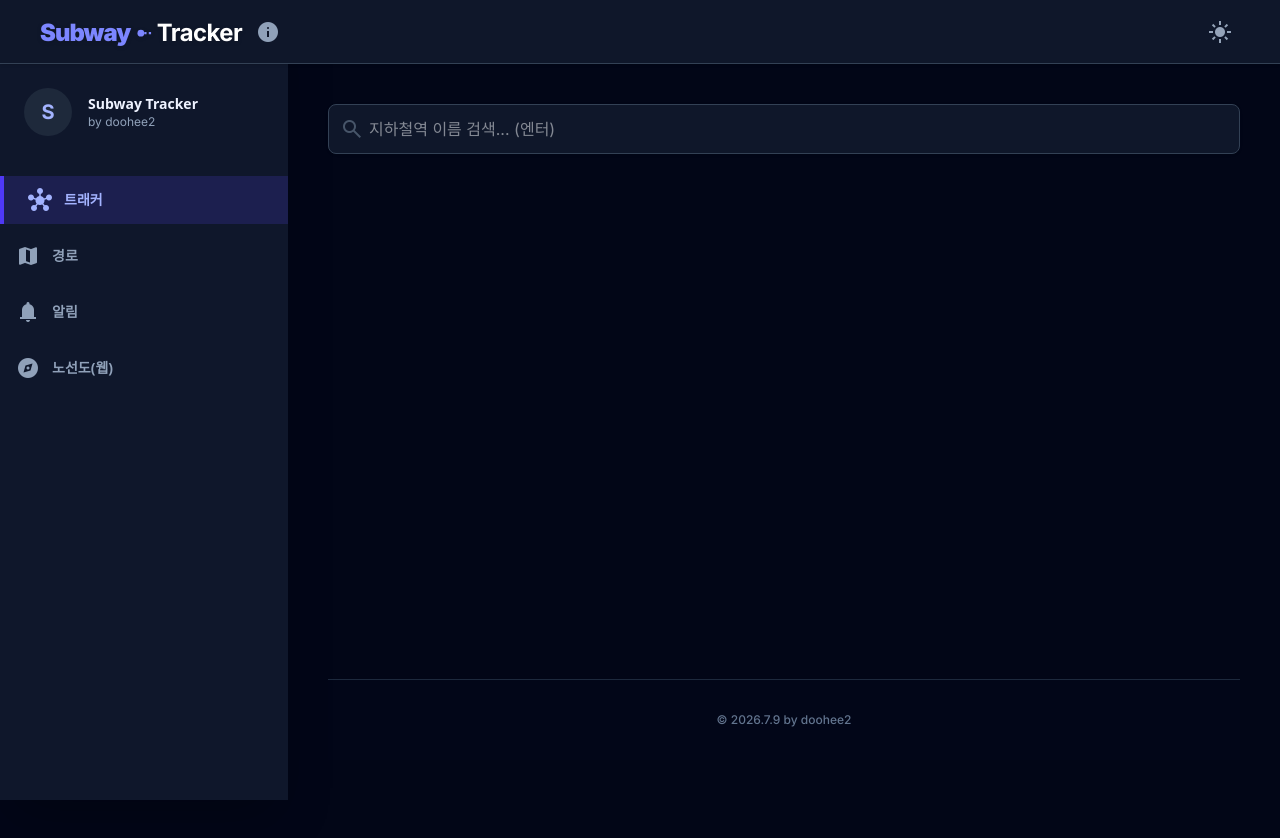
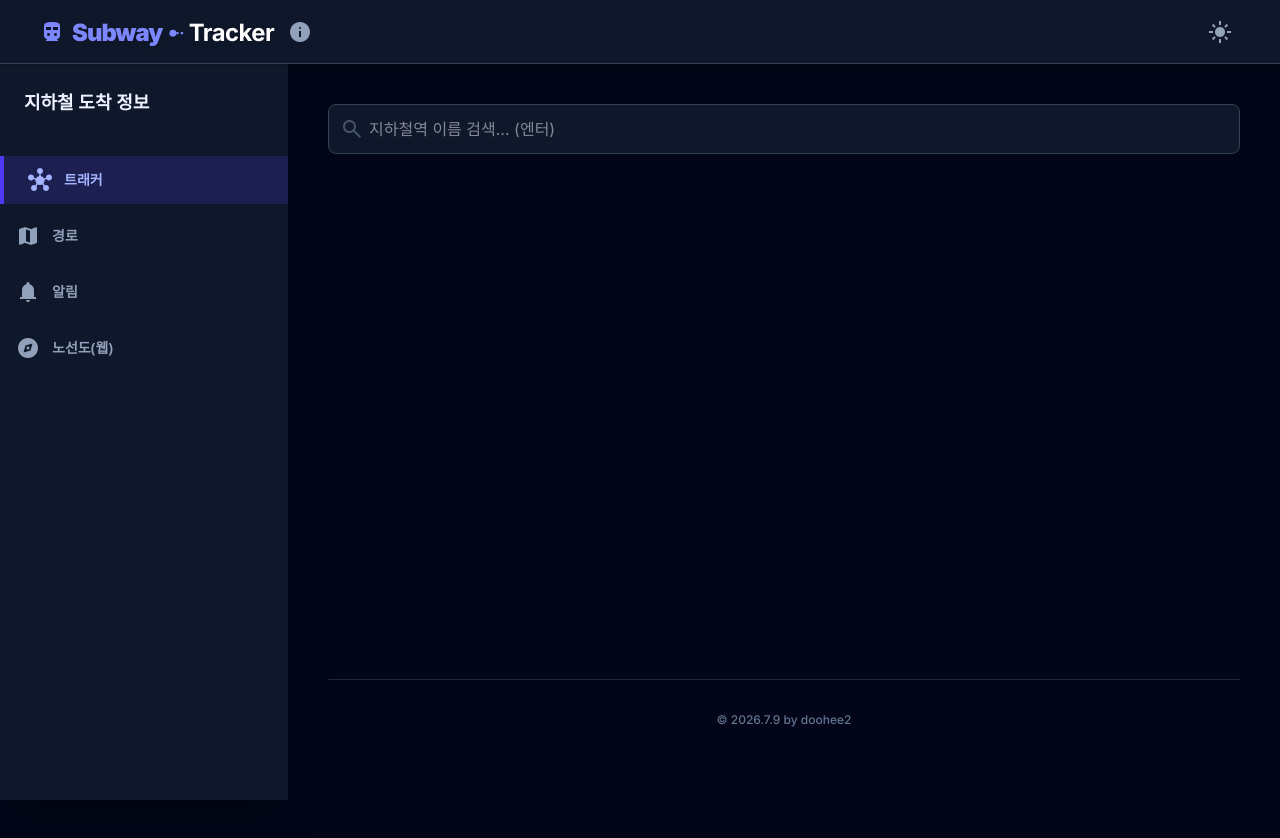
Before and after one commit to doohee2/subway-tracker, a Next.js app: page / in a window 1280 px wide. Shown: the top 838 px of the page. Built offline with nearby package versions, Linux system fonts and the light colour scheme.

Commit message:
feat: add header with theme toggler and responsive side/bottom navigation components

```diff
--- a/components/Header.tsx
+++ b/components/Header.tsx
@@ -12,6 +12,9 @@ export default function Header() {
   return (
     <header className="fixed top-0 left-0 w-full z-50 flex items-center justify-between px-6 lg:px-10 h-16 bg-surface-container-lowest border-b border-outline-variant shadow-sm transition-colors">
       <div className="flex items-center gap-2">
+        <span className="material-symbols-outlined text-[28px] sm:text-[34px] text-indigo-600 dark:text-indigo-400 transition-colors drop-shadow-sm" style={{ fontVariationSettings: "'FILL' 1" }}>
+          directions_subway
+        </span>
         <svg viewBox="0 0 360 60" className="h-[28px] sm:h-[34px] w-auto drop-shadow-sm" fill="none" xmlns="http://www.w3.org/2000/svg">
           <text x="0" y="45" fontWeight="900" fontSize="42" letterSpacing="-0.04em" className="fill-indigo-600 dark:fill-indigo-400 transition-colors duration-300">Subway</text>
           <circle cx="178" cy="32" r="6" className="fill-indigo-600 dark:fill-indigo-400 transition-colors duration-300" />
--- a/components/Navigation.tsx
+++ b/components/Navigation.tsx
@@ -49,15 +49,9 @@ export default function Navigation() {
     <>
       {/* NavigationDrawer (Web) */}
       <nav className="hidden lg:flex flex-col fixed left-0 top-0 h-full dark:border-slate-800 border-slate-200 w-72 dark:bg-slate-900 bg-white shadow-2xl dark:divide-slate-800 divide-slate-100 pt-16 transition-colors">
-        <div className="p-6 flex items-center gap-4">
-          <div className="w-12 h-12 rounded-full overflow-hidden bg-surface-container-high flex items-center justify-center text-indigo-300 bg-indigo-500/20 font-bold text-xl">
-            S
-          </div>
-          <div>
-            <div className="font-sans text-sm font-semibold dark:text-indigo-50 text-slate-800">
-              Subway Tracker
-            </div>
-            <div className="text-xs dark:text-slate-400 text-slate-500">by doohee2</div>
+        <div className="p-6">
+          <div className="font-sans text-lg font-bold dark:text-indigo-50 text-slate-800">
+            지하철 도착 정보
           </div>
         </div>
         <div className="flex-1 py-4 flex flex-col gap-2">
```
